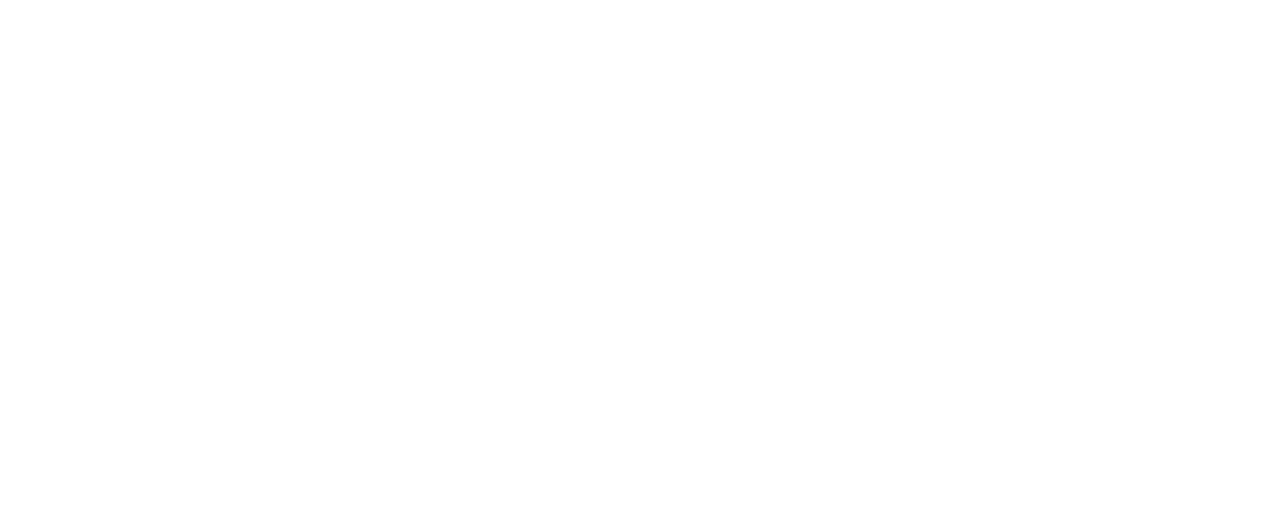
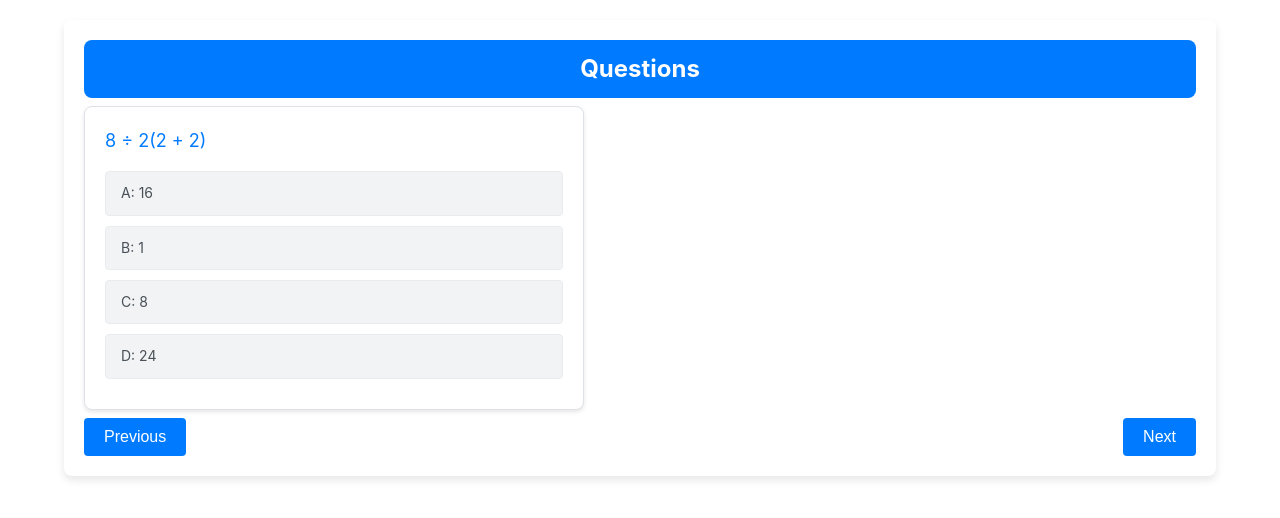
Before and after one commit to Hbuhero/quiz-app, a Vue app: page /1/question/1 in a window 1280 px wide. Before the commit this address had no page. Shown: the top 518 px of the page. Built offline with nearby package versions, Linux system fonts and the light colour scheme.

Commit message:
tried routing but failed

```diff
--- a/src/components/Card.vue
+++ b/src/components/Card.vue
@@ -7,7 +7,7 @@
 
 <template>
     <div class="card">
-      <RouterLink :to="`/${quiz.id}/questions`"><img :src="quiz.img" alt=""></RouterLink>
+      <RouterLink :to="`/${quiz.id}/question/1`"><img :src="quiz.img" alt=""></RouterLink>
 
         <div class="card-text">
         <h2>{{quiz.name}}</h2>
--- /dev/null
+++ b/src/components/QuestionCard.vue
@@ -0,0 +1,71 @@
+<script setup>
+    import {RouterView, useRoute, useRouter} from "vue-router";
+    import quizes from "../data/quizes.json"
+import { ref } from "vue";
+
+    const route = useRoute()
+    const router = useRouter()
+
+
+    const subjectId = route.params.subjectId
+    const questionId = route.params.questionId
+    const question = quizes.find(quiz => quiz.id == parseInt(subjectId)).questions.find( question => question.id == parseInt(questionId))
+</script>
+
+<template>
+    <div class="question-card" :key="route.params.questionId">
+                <h1>{{ question.text }}</h1>
+                <div
+                class="option-card"
+                @click="saveAnswer(question, option)" v-for="option in question.options"
+                >
+                    <p>{{ option.label }}:    {{ option.text }}</p>
+                </div>
+            </div>
+</template>
+
+<style scoped>
+.question-card {
+        width: 100%;
+        max-width: 500px;
+        background: #ffffff; /* White background */
+        border: 1px solid #dee2e6; /* Light border */
+        border-radius: 8px;
+        padding: 20px;
+        box-shadow: 0 2px 4px rgba(0, 0, 0, 0.1);
+        margin-top: 8px; /* Subtle shadow */
+        margin-bottom: 8px;
+    }
+
+    .question-card h1 {
+        font-size: 18px;
+        color: #007bff; /* Blue text for questions */
+        margin-bottom: 15px;
+    }
+
+    /* Option card */
+    .option-card {
+        display: flex;
+        justify-content: space-between;
+        align-items: center;
+        padding: 10px 15px;
+        background: #f1f3f5; /* Light gray background for options */
+        margin-bottom: 10px;
+        border-radius: 4px;
+        border: 1px solid #e9ecef;
+    }
+
+    .option-card p {
+        margin: 0;
+        font-size: 14px;
+        color: #495057; /* Medium gray text */
+    }
+
+    /* Hover effects */
+    .option-card:hover {
+        background: #e9ecef; /* Slightly darker gray on hover */
+        cursor: pointer;
+        transform: scale(1.02);
+        transition: all 0.2s ease-in-out;
+    }
+</style>
--- a/src/views/Question.vue
+++ b/src/views/Question.vue
@@ -1,5 +1,5 @@
 <script setup>
-    import {useRoute, useRouter} from "vue-router";
+    import {RouterView, useRoute, useRouter} from "vue-router";
     import quizes from "../data/quizes.json"
     import { ref } from "vue";
 
@@ -18,8 +18,10 @@
 
 
     const subjectId = route.params.subjectId
+    let questionId = route.params.questionId
     const questions = quizes.find(quiz => quiz.id == parseInt(subjectId)).questions
 
+    console.log(questionId)
     const saveAnswer = (question, option) => {
         if (answers.value.find(answer => answer.questionId == question.id) === undefined){
             let selectedOption = ({
@@ -51,6 +53,13 @@
 
     }
 
+    const next = () => {
+        return router.push(`/${subjectId}/question/${questionId++}`)
+    }
+
+    const previous = () => {
+
+    }
 </script>
 
 <template>
@@ -58,18 +67,13 @@
         <header>
             <p>Questions</p>
         </header>
-        <div class="questions-container">
-            <div class="question-card" v-for="question in questions">
-                <h1>{{ question.text }}</h1>
-                <div
-                class="option-card"
-                @click="saveAnswer(question, option)" v-for="option in question.options"
-                >
-                    <p>{{ option.label }}:    {{ option.text }}</p>
-                </div>
+            <RouterView />
+            <div class="buttons">
+                <button>Previous</button>
+                <button @click="next">Next</button>
             </div>
-        </div>
-        <button @click="submit">Submit</button>
+
+
 
     </main>
 </template>
@@ -90,12 +94,13 @@
         padding: 10px 0;
         background: #007bff; /* Blue background */
         color: #ffffff; /* White text */
-        border-radius: 8px 8px 0 0;
+        border-radius: 8px 8px 8px 8px;
     }
 
     header p {
         font-size: 24px;
         font-weight: bold;
+        ;
     }
 
     /* Questions container */
@@ -108,47 +113,7 @@
     }
 
     /* Question card */
-    .question-card {
-        width: 100%;
-        max-width: 500px;
-        background: #ffffff; /* White background */
-        border: 1px solid #dee2e6; /* Light border */
-        border-radius: 8px;
-        padding: 20px;
-        box-shadow: 0 2px 4px rgba(0, 0, 0, 0.1); /* Subtle shadow */
-    }
 
-    .question-card h1 {
-        font-size: 18px;
-        color: #007bff; /* Blue text for questions */
-        margin-bottom: 15px;
-    }
-
-    /* Option card */
-    .option-card {
-        display: flex;
-        justify-content: space-between;
-        align-items: center;
-        padding: 10px 15px;
-        background: #f1f3f5; /* Light gray background for options */
-        margin-bottom: 10px;
-        border-radius: 4px;
-        border: 1px solid #e9ecef;
-    }
-
-    .option-card p {
-        margin: 0;
-        font-size: 14px;
-        color: #495057; /* Medium gray text */
-    }
-
-    /* Hover effects */
-    .option-card:hover {
-        background: #e9ecef; /* Slightly darker gray on hover */
-        cursor: pointer;
-        transform: scale(1.02);
-        transition: all 0.2s ease-in-out;
-    }
 
     .option-card.clicked {
         background-color: #d1e7dd; /* Greenish color to indicate selection */
@@ -156,5 +121,27 @@
         box-shadow: 0px 4px 8px rgba(0, 0, 0, 0.2);
     }
 
+    .buttons {
+        display: flex;
+        justify-content: space-between;
+    }
 
+    button {
+  display: inline-block;
+  padding: 10px 20px;
+  font-size: 16px;
+  font-weight: 500;
+  color: #ffffff;
+  background-color: #007bff; /* Primary blue */
+  border: none;
+  border-radius: 4px;
+  cursor: pointer;
+  text-align: center;
+  transition: background-color 0.3s ease, box-shadow 0.3s ease;
+}
 </style>
+
+<!--
+    create a question view that will route to a specific questions view using RouterView
+    the question links has to be children paths
+-->
```
Also changed, not shown: src/router/index.js (+9 -2 lines).
